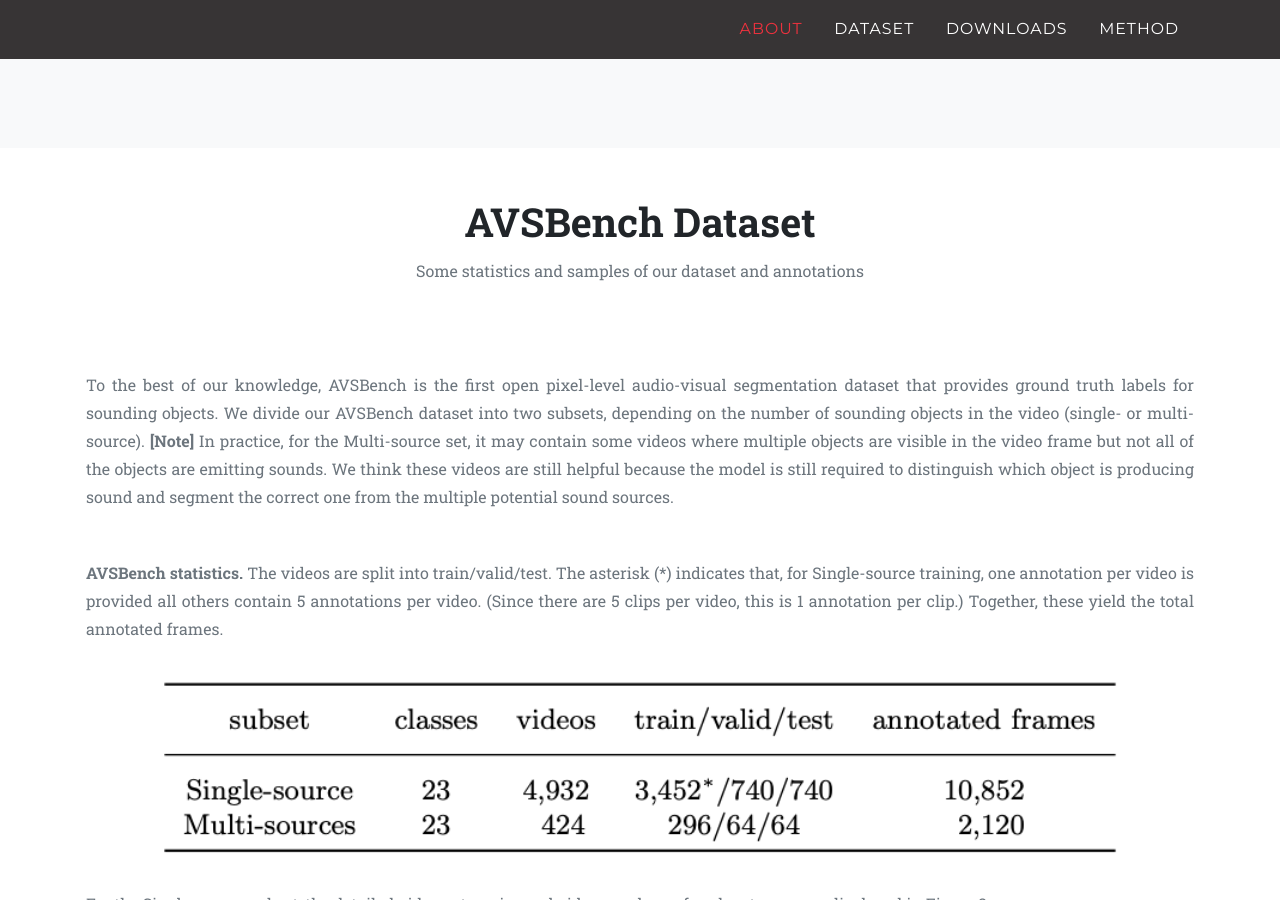
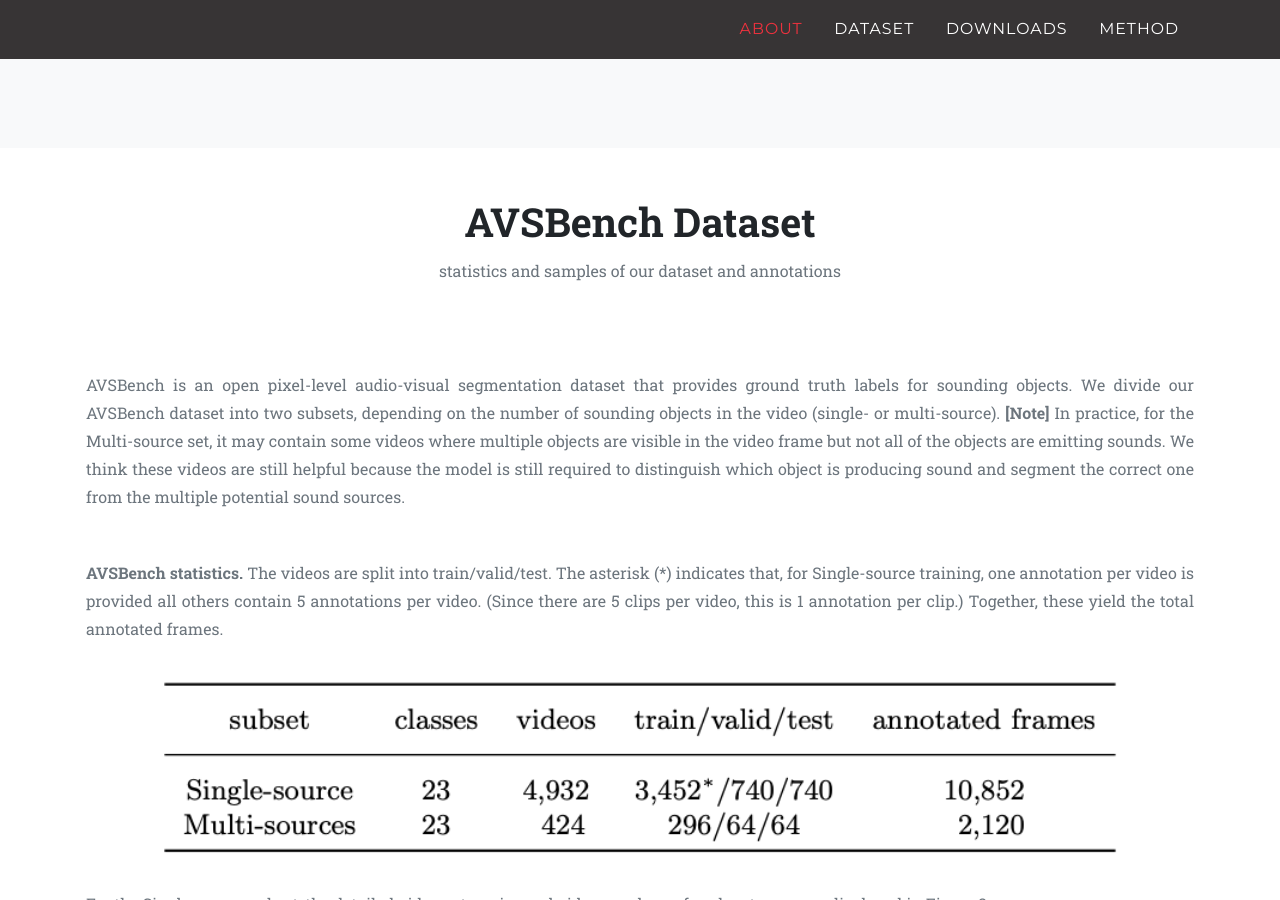
Before and after one commit to OpenNLPLab/AVSBench, a Jekyll site: the page built from index.html, in a window 1280 px wide and 900 px high, scrolled down 1660 px. Built offline with Jekyll 4.4.1, drawn with Linux system fonts in a browser that asks for light colours; nearby versions of some CDN libraries; some web fonts are replaced.

Commit message:
update content

```diff
--- a/index.html
+++ b/index.html
@@ -219,7 +219,7 @@ layout: default
     <div class="row">
       <div class="col-lg-12 text-center">
         <h2 class="section-heading">AVSBench Dataset</h2>
-        <h3 class="section-subheading text-muted">Some statistics and samples of our dataset and annotations</h3>
+        <h3 class="section-subheading text-muted">statistics and samples of our dataset and annotations</h3>
       </div>
     </div>
 
@@ -228,7 +228,7 @@ layout: default
     <div class="row justify-content-md-center text-center">
       <div class="col-md centered" style="padding:1rem; text-align: center;">
         <p class="text-muted" style="text-align:justify">
-          To the best of our knowledge, AVSBench is the first open pixel-level audio-visual segmentation dataset that provides ground truth labels for sounding
+          AVSBench is an open pixel-level audio-visual segmentation dataset that provides ground truth labels for sounding
           objects. We divide our AVSBench dataset into two subsets, depending on the
           number of sounding objects in the video (single- or multi-source). <b>[Note]</b> In practice, for the Multi-source set, it may contain some videos where multiple objects are visible in the video frame but not all of the objects are emitting sounds.
           We think these videos are still helpful because the model is still required to distinguish which object is producing sound and segment the correct one from the multiple potential sound sources.
```
